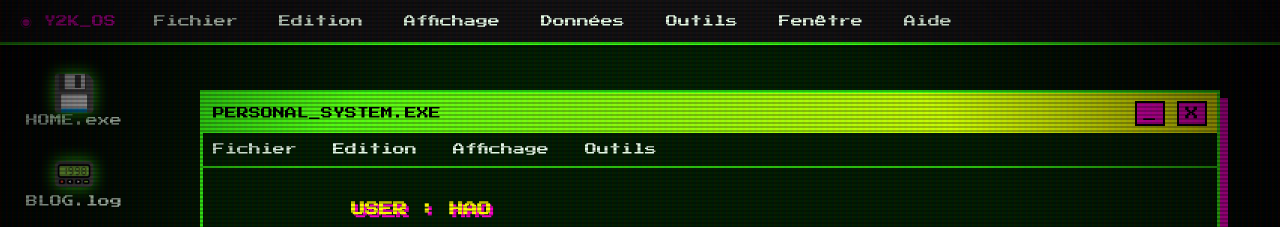
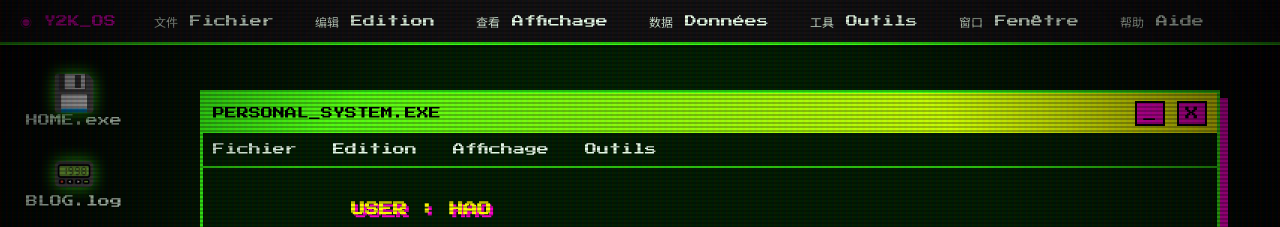
Before and after one commit to haotian562-ux/my-site, a plain HTML site: page index.html in a window 1280 px wide. Shown: the top 227 px of the page. Drawn offline with Linux system fonts and the light colour scheme.

Commit message:
Update index.html

```diff
--- a/index.html
+++ b/index.html
@@ -87,17 +87,17 @@
     </div>
 
 
-    <nav>
+<nav>
 
-        <span>Fichier</span>
-        <span>Edition</span>
-        <span>Affichage</span>
-        <span>Données</span>
-        <span>Outils</span>
-        <span>Fenêtre</span>
-        <span>Aide</span>
+<span>文件 Fichier</span>
+<span>编辑 Edition</span>
+<span>查看 Affichage</span>
+<span>数据 Données</span>
+<span>工具 Outils</span>
+<span>窗口 Fenêtre</span>
+<span>帮助 Aide</span>
 
-    </nav>
+</nav>
 
 
 </header>
```
